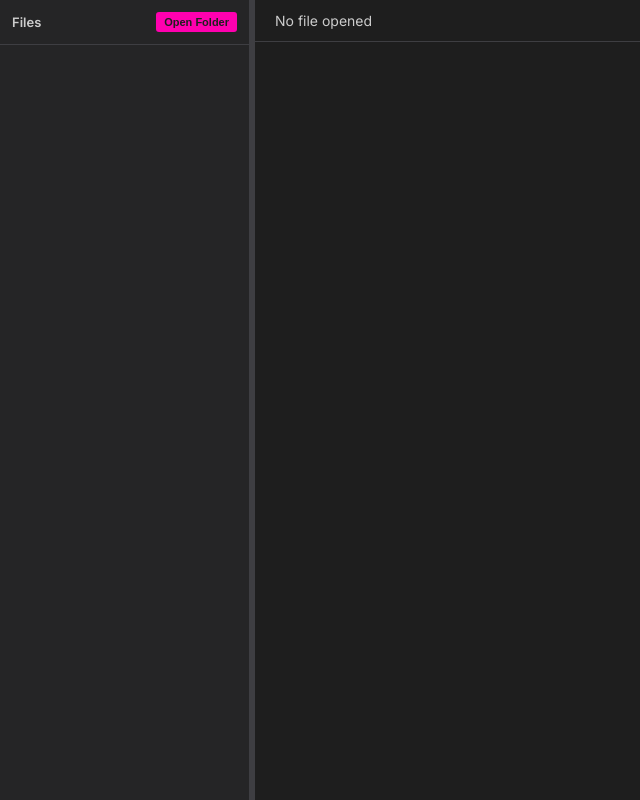
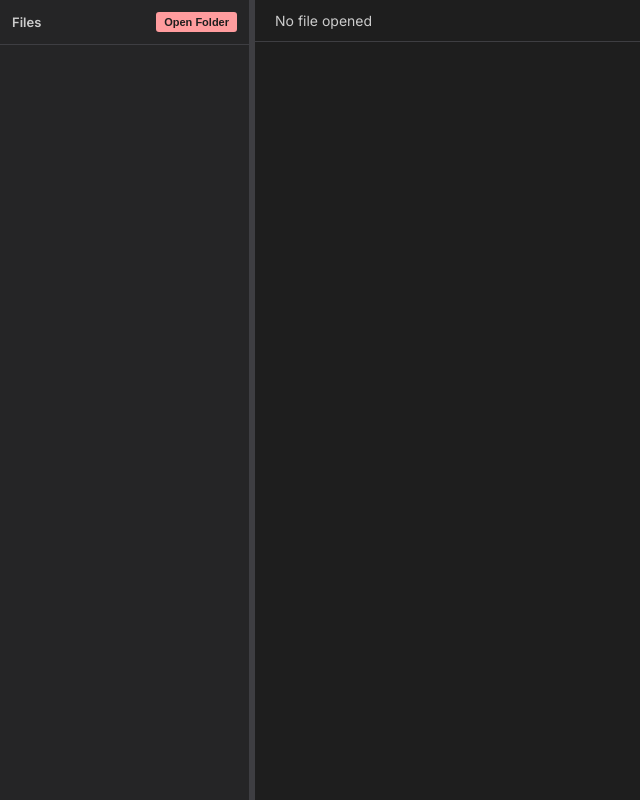
Before and after one commit to blueheron786/cortex, an Electron app: page index.html in a window 1400 px wide. Shown: the whole page, without its empty margins (0-640 px from the left). Drawn offline with Linux system fonts and the light colour scheme.

Commit message:
Less eye-searing pink as primary colour

```diff
--- a/styles.css
+++ b/styles.css
@@ -6,8 +6,8 @@
 }
 
 :root {
-  --primary-color: #ff00af;
-  --primary-color-hover: #ffa5ce;
+  --primary-color: #ff9c9e;
+  --primary-color-hover: #ff6680;
 }
 
 * {
```
Also changed, not shown: cortex.png.
